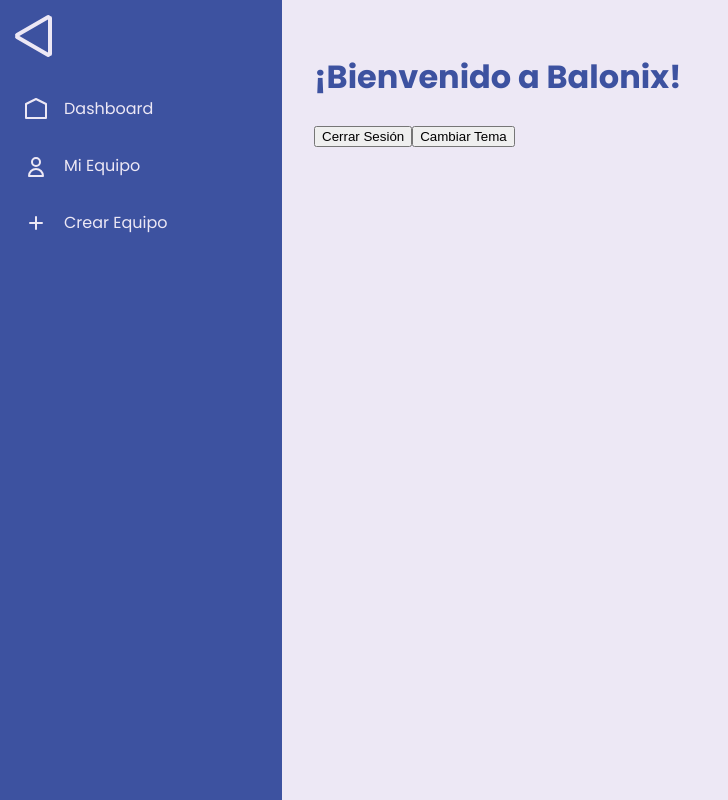
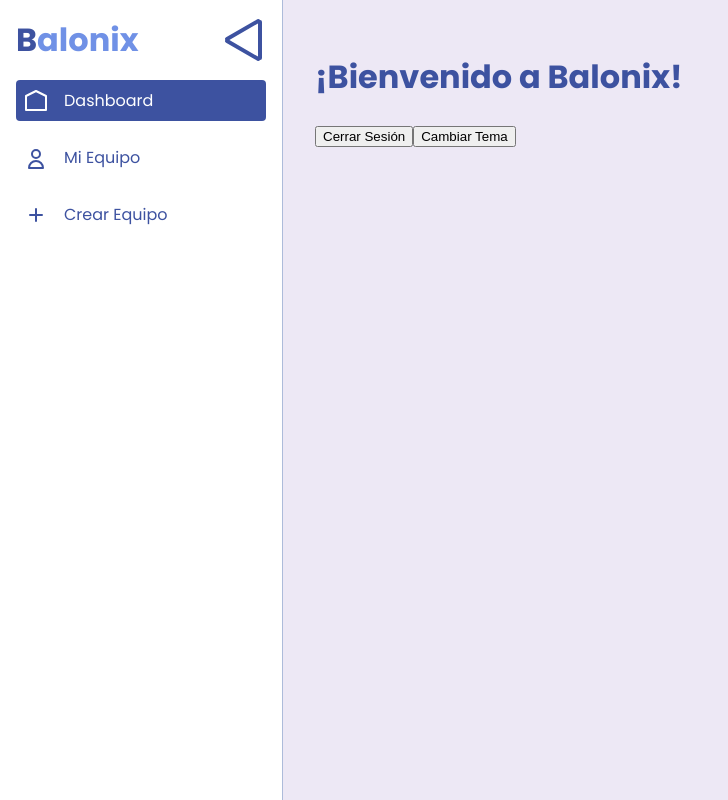
Before and after one commit to FtoledoP/balonix-web, an Angular app: page /home in a window 1280 px wide. Shown: the whole page, without its empty margins (0-728 px from the left). Built offline with nearby package versions, Linux system fonts and the light colour scheme; no server answers; sample sign-in values are in the browser's storage.

Commit message:
great improvements to the styles

```diff
--- a/src/app/layout/sidebar/sidebar.component.html
+++ b/src/app/layout/sidebar/sidebar.component.html
@@ -1,3 +1,5 @@
+<div class="sidebar-header">
+  <span class="logo-text"><span>B</span>alonix</span>
   <div class="toggle-container">
     <input id="checkbox" type="checkbox" [checked]="(sidebarService.isOpen$ | async)" (change)="toggleSidebar()">
     <label class="toggle" for="checkbox">
@@ -6,15 +8,16 @@
         <div id="bar3" class="bars"></div>
     </label>
   </div>
-<a routerLink="/home">
+</div>
+<a routerLink="/home" routerLinkActive="active" [routerLinkActiveOptions]="{exact: true}">
   <svg viewBox="0 0 24 24" fill="none" xmlns="http://www.w3.org/2000/svg"><path d="M12 2L2 7V21H22V7L12 2Z" stroke="currentColor" stroke-width="2" stroke-linecap="round" stroke-linejoin="round"></path></svg>
   <span>Dashboard</span>
 </a>
-<a routerLink="/team-management">
+<a routerLink="/team-management" routerLinkActive="active">
   <svg viewBox="0 0 24 24" fill="none" xmlns="http://www.w3.org/2000/svg"><path d="M12 12C14.2091 12 16 10.2091 16 8C16 5.79086 14.2091 4 12 4C9.79086 4 8 5.79086 8 8C8 10.2091 9.79086 12 12 12ZM12 15C8.13401 15 5 18.134 5 22H19C19 18.134 15.866 15 12 15Z" stroke="currentColor" stroke-width="2" stroke-linecap="round" stroke-linejoin="round"></path></svg>
   <span>Mi Equipo</span>
 </a>
-<a routerLink="/team-register">
+<a routerLink="/team-register" routerLinkActive="active">
   <svg viewBox="0 0 24 24" fill="none" xmlns="http://www.w3.org/2000/svg"><path d="M12 6V18M6 12H18" stroke="currentColor" stroke-width="2" stroke-linecap="round" stroke-linejoin="round"></path></svg>
   <span>Crear Equipo</span>
 </a>
--- a/src/app/layout/sidebar/sidebar.component.scss
+++ b/src/app/layout/sidebar/sidebar.component.scss
@@ -1,6 +1,7 @@
 :host {
-  background-color: var(--primary-color);
-  color: var(--background-color);
+  background-color: var(--secondary-background-color);
+  border-right: 1px solid var(--accent-color-2);
+  color: var(--primary-color);
   padding: 1rem;
   display: flex;
   flex-direction: column;
@@ -8,10 +9,25 @@
   overflow: hidden;
   white-space: nowrap;
   position: relative;
+  transition: background-color 0.3s, color 0.3s, border-right 0.3s;
 }
 
-.toggle-container {
-  margin-bottom: 1rem;
+.sidebar-header {
+  display: flex;
+  align-items: center;
+  justify-content: space-between;
+}
+
+.logo-text {
+  font-size: 2rem;
+  font-weight: 700;
+  opacity: 0;
+  transition: opacity 0.3s ease;
+  color: var(--secondary-color);
+
+  span {
+    color: var(--primary-color);
+  }
 }
 
 #checkbox {
@@ -34,7 +50,7 @@
 .bars {
   width: 100%;
   height: 4px;
-  background-color: var(--background-color);
+  background-color: var(--primary-color);
   border-radius: 5px;
   transition-duration: .3s;
 }
@@ -62,11 +78,11 @@ a {
   display: flex;
   align-items: center;
   gap: 1rem;
-  color: var(--background-color);
+  color: var(--primary-color);
   text-decoration: none;
   padding: 0.5rem;
   border-radius: 4px;
-  transition: background-color 0.3s;
+  transition: background-color 0.3s, color 0.3s;
 
   svg {
     width: 24px;
@@ -80,6 +96,12 @@ a {
 
   &:hover {
     background-color: var(--secondary-color);
+    color: var(--secondary-background-color);
+  }
+
+  &.active {
+    background-color: var(--primary-color);
+    color: var(--secondary-background-color);
   }
 }
 
@@ -93,3 +115,11 @@ a {
     width: 0;
   }
 }
+
+:host-context(.main-container:not(.sidebar-open)) .logo-text {
+  display: none;
+}
+
+:host-context(.main-container.sidebar-open) .logo-text {
+  opacity: 1;
+}
```
Lines whose indentation alone changed are shown as unchanged.
